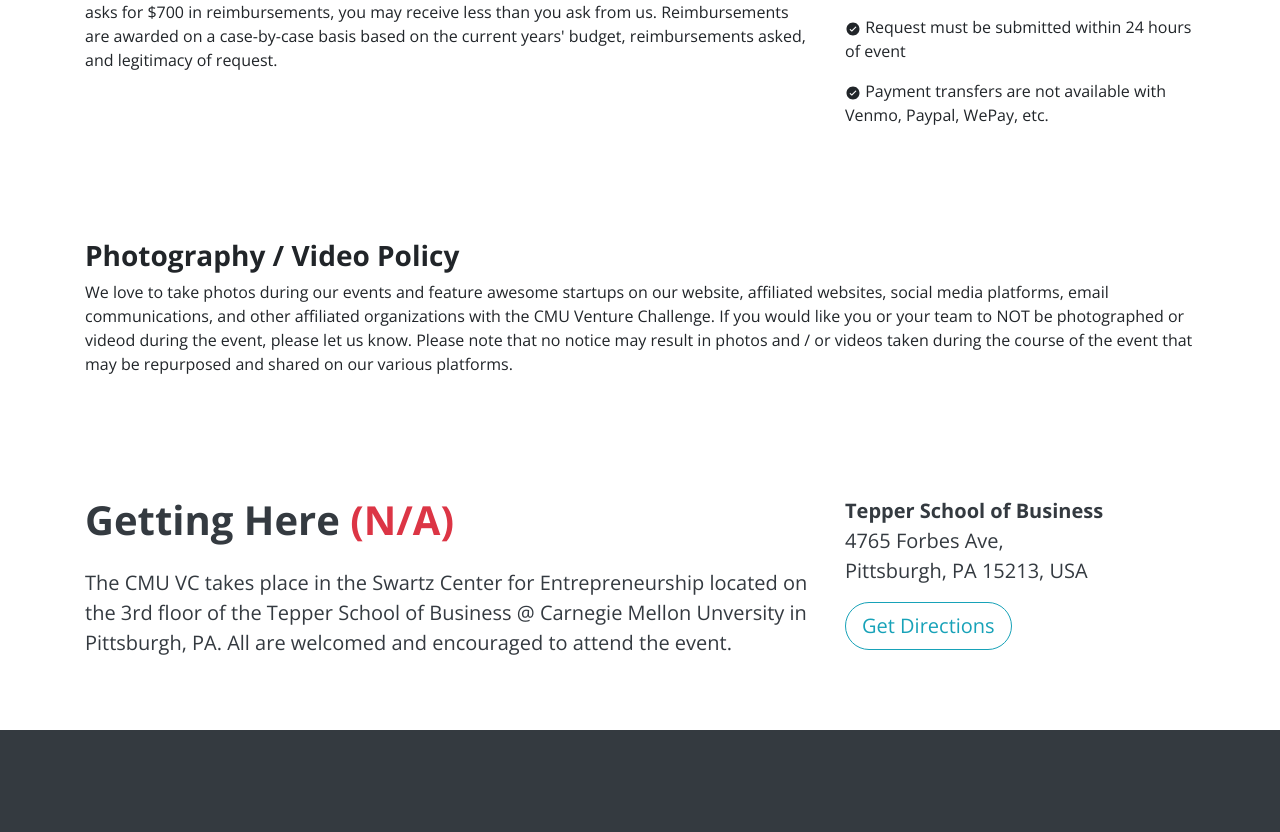
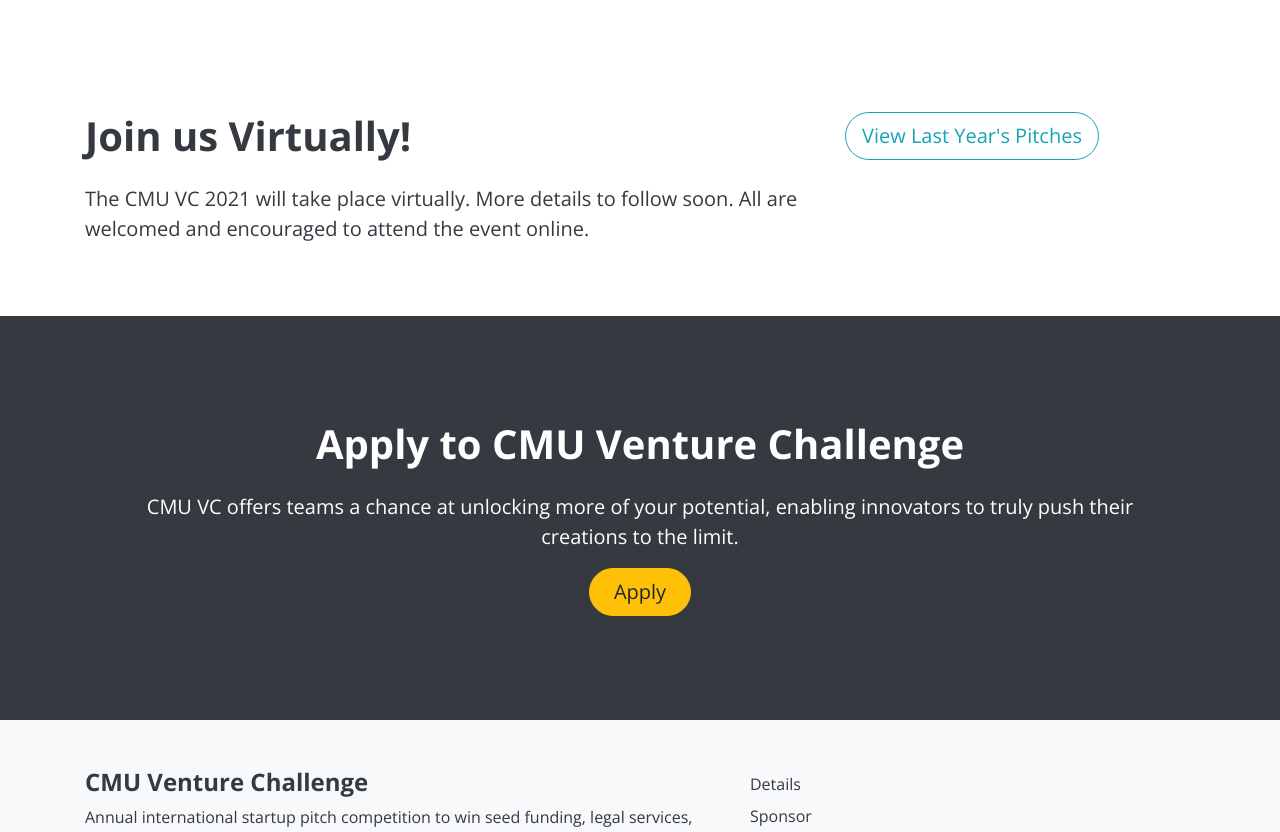
Before and after one commit to carnegieuea/cmuvc_2.0, a React (Create React App) app: page /details in a window 1280 px wide. Shown: the part 3010-3842 px from the top of the page. Built offline with nearby package versions, Linux system fonts and the light colour scheme.

Commit message:
removed travel reimbursements and directions

```diff
--- a/src/containers/details/Map.js
+++ b/src/containers/details/Map.js
@@ -1,31 +1,20 @@
 import React from "react";
 import { Container, Row, Col, Button } from "reactstrap";
 
-const Map = () => {
+const Zoom = () => {
   return (
     <Container className="py-md-5 py-3 text-dark">
       <Row className="py-2">
         <Col md="8">
-          <h1 className="font-weight-bold pb-md-3">
-            Getting Here <span className="text-danger">(N/A)</span>
-          </h1>
+          <h1 className="font-weight-bold pb-md-3">Join us Virtually!</h1>
           <p className="lead font-weight-normal">
-            The CMU VC takes place in the Swartz Center for Entrepreneurship
-            located on the 3rd floor of the Tepper School of Business @ Carnegie
-            Mellon Unversity in Pittsburgh, PA. All are welcomed and encouraged
-            to attend the event.
+            The CMU VC 2021 will take place virtually. More details to follow
+            soon. All are welcomed and encouraged to attend the event online.
           </p>
         </Col>
         <Col md="4">
-          <p className="lead font-weight-bold mb-0">
-            Tepper School of Business
-          </p>
-          <p className="lead font-weight-normal">
-            4765 Forbes Ave, <br />
-            Pittsburgh, PA 15213, USA
-          </p>
           <a
-            href="https://goo.gl/maps/RfbpbjdFVJtsxzHV9"
+            href="https://m.youtube.com/watch?v=J195GeYPf3g"
             target="_blank"
             rel="noopener noreferrer"
           >
@@ -35,7 +24,7 @@
               color="info"
               style={{ borderRadius: "25px" }}
             >
-              Get Directions
+              View Last Year's Pitches
             </Button>
           </a>
         </Col>
@@ -44,4 +33,47 @@
   );
 };
 
-export default Map;
+// const Map = () => {
+//   return (
+//     <Container className="py-md-5 py-3 text-dark">
+//       <Row className="py-2">
+//         <Col md="8">
+//           <h1 className="font-weight-bold pb-md-3">
+//             Getting Here <span className="text-danger">(N/A)</span>
+//           </h1>
+//           <p className="lead font-weight-normal">
+//             The CMU VC takes place in the Swartz Center for Entrepreneurship
+//             located on the 3rd floor of the Tepper School of Business @ Carnegie
+//             Mellon Unversity in Pittsburgh, PA. All are welcomed and encouraged
+//             to attend the event.
+//           </p>
+//         </Col>
+//         <Col md="4">
+//           <p className="lead font-weight-bold mb-0">
+//             Tepper School of Business
+//           </p>
+//           <p className="lead font-weight-normal">
+//             4765 Forbes Ave, <br />
+//             Pittsburgh, PA 15213, USA
+//           </p>
+//           <a
+//             href="https://goo.gl/maps/RfbpbjdFVJtsxzHV9"
+//             target="_blank"
+//             rel="noopener noreferrer"
+//           >
+//             <Button
+//               size="lg"
+//               outline
+//               color="info"
+//               style={{ borderRadius: "25px" }}
+//             >
+//               Get Directions
+//             </Button>
+//           </a>
+//         </Col>
+//       </Row>
+//     </Container>
+//   );
+// };
+
+export default Zoom;
--- a/src/containers/details/Policies.js
+++ b/src/containers/details/Policies.js
@@ -28,7 +28,7 @@
             </p>
           </Col>
         </Row>
-        <Row className="py-md-5 py-3">
+        {/* <Row className="py-md-5 py-3">
           <Col md="8">
             <h3 className="font-weight-bolder mb-0">
               Travel Reimbursements Policy{" "}
@@ -69,7 +69,7 @@
               Venmo, Paypal, WePay, etc.
             </p>
           </Col>
-        </Row>
+        </Row> */}
         <Row className="py-md-5 py-3">
           <Col>
             <h3 className="font-weight-bolder">Photography / Video Policy</h3>
```
